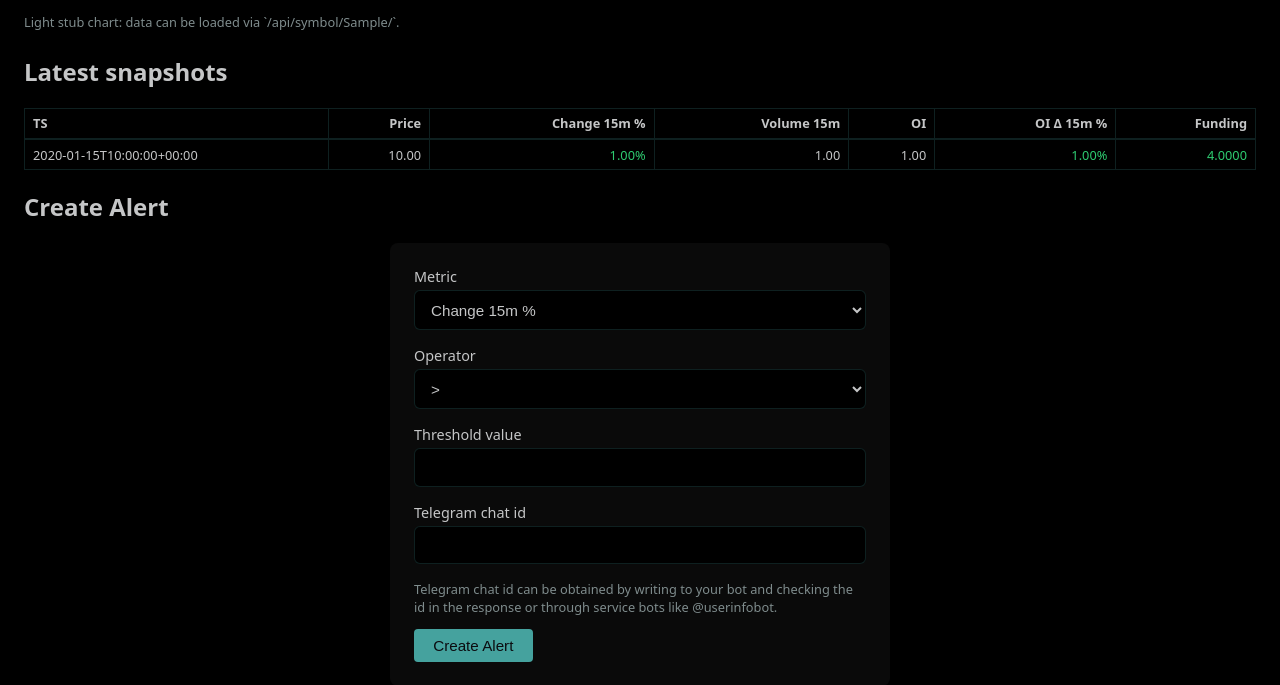
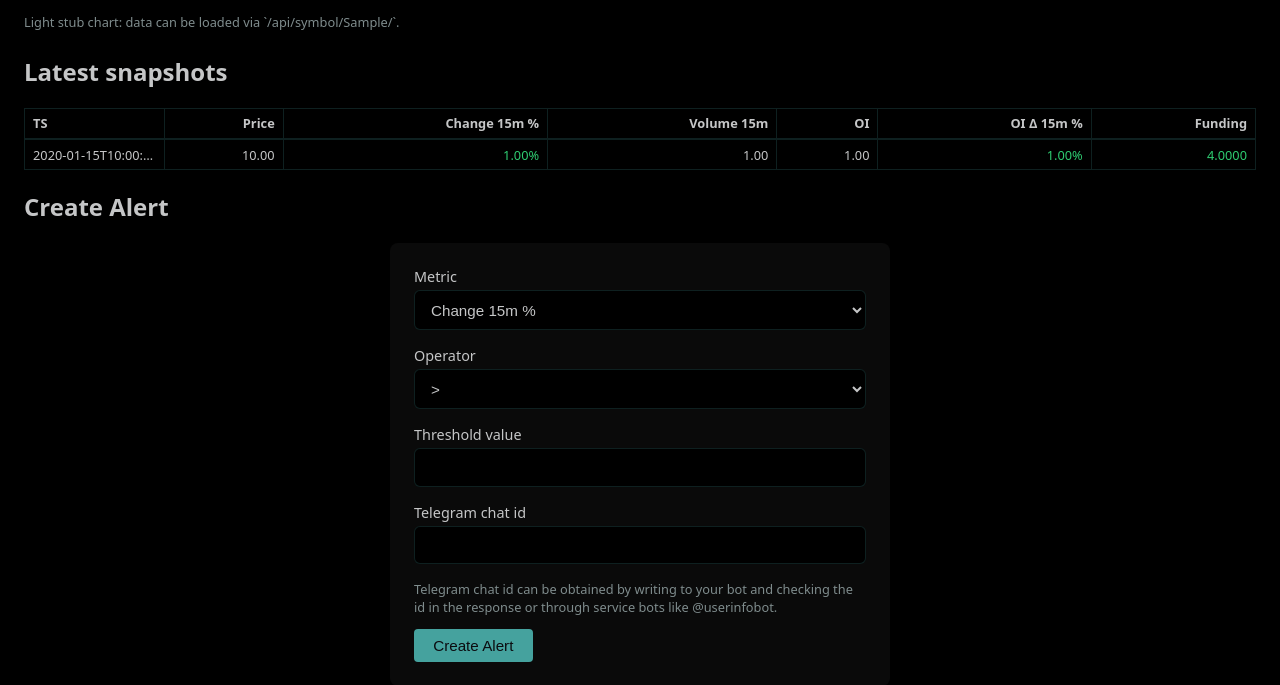
Before and after one commit to ElcaroNossam/noetdat, a Django app: a page that uses templates/base.html in a window 1280 px wide. Shown: the part 459-1144 px from the top of the page. Run offline with Django 5.2, Linux system fonts and the light colour scheme; a user stored in the database is signed in; tables that the repository leaves empty hold one stand-in row (values such as "Sample post").

Commit message:
update styles 5

```diff
--- a/scripts/binance_ingest.py
+++ b/scripts/binance_ingest.py
@@ -83,6 +83,11 @@ def ingest_snapshot() -> int:
             symbol_code = t["symbol"]
 
             last_price = Decimal(t.get("lastPrice", "0"))
+
+            # Skip coins with zero or invalid price
+            if last_price <= 0:
+                continue
+
             price_change_percent_24h = float(t.get("priceChangePercent", 0.0))
             # Use quoteVolume (volume in USDT) instead of volume (volume in base currency)
             # quoteVolume is the total volume in the quote currency (USDT)
--- a/scripts/binance_spot_ingest.py
+++ b/scripts/binance_spot_ingest.py
@@ -54,6 +54,11 @@ def ingest_snapshot() -> int:
             symbol_code = t["symbol"]
 
             last_price = Decimal(t.get("lastPrice", "0"))
+
+            # Skip coins with zero or invalid price
+            if last_price <= 0:
+                continue
+
             price_change_percent_24h = float(t.get("priceChangePercent", 0.0))
             # Use quoteVolume (volume in USDT) for spot
             volume_24h = float(t.get("quoteVolume", t.get("volume", 0.0)))
--- a/static/css/style.css
+++ b/static/css/style.css
@@ -400,10 +400,12 @@ body {
 .screener-table th:first-child,
 .screener-table td:first-child {
     text-align: left;
-    width: auto;
-    min-width: 100px;
-    max-width: 150px;
+    width: 140px !important;
+    min-width: 140px !important;
+    max-width: 140px !important;
     white-space: nowrap;
+    overflow: hidden;
+    text-overflow: ellipsis;
 }
 
 .screener-table thead {
```
